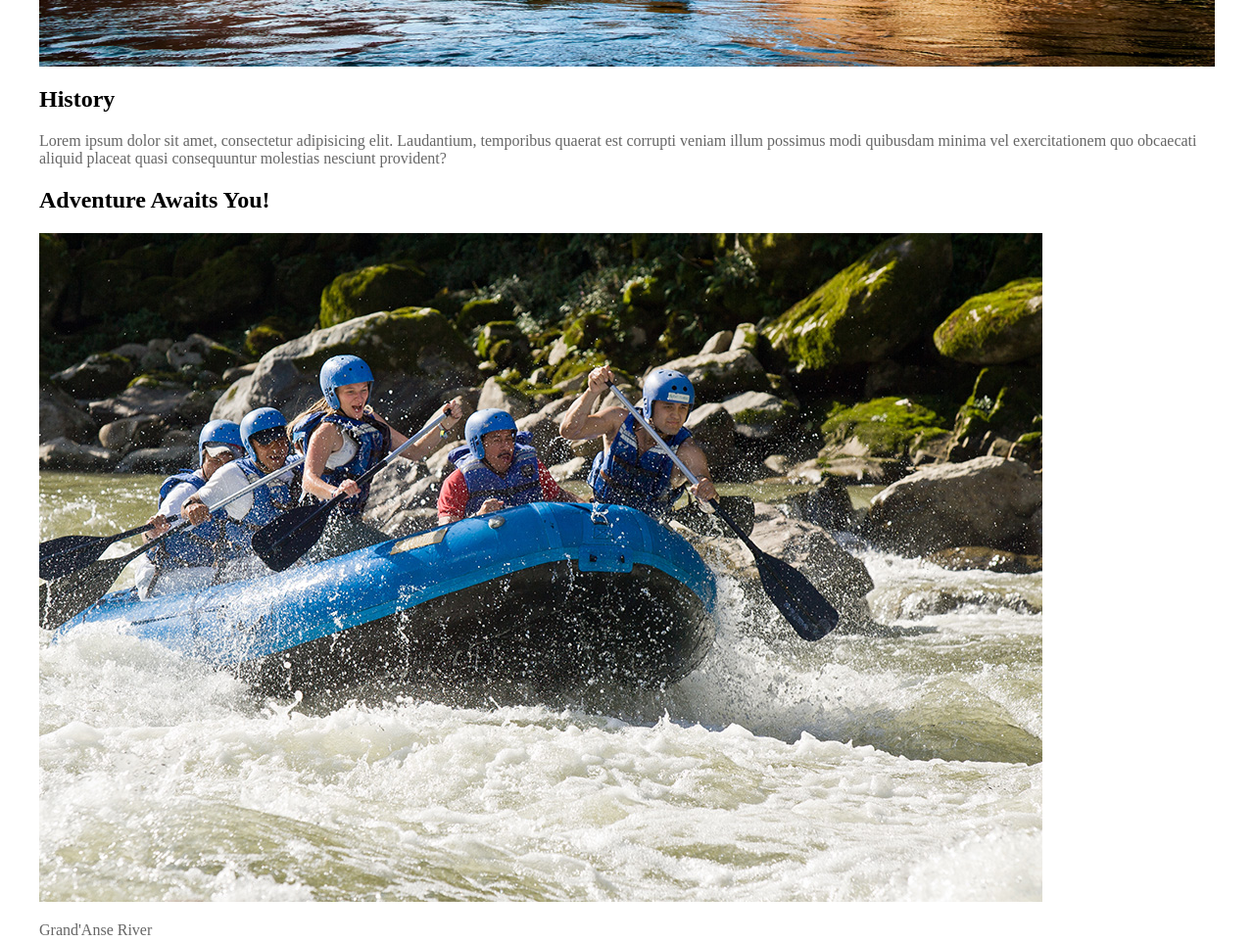
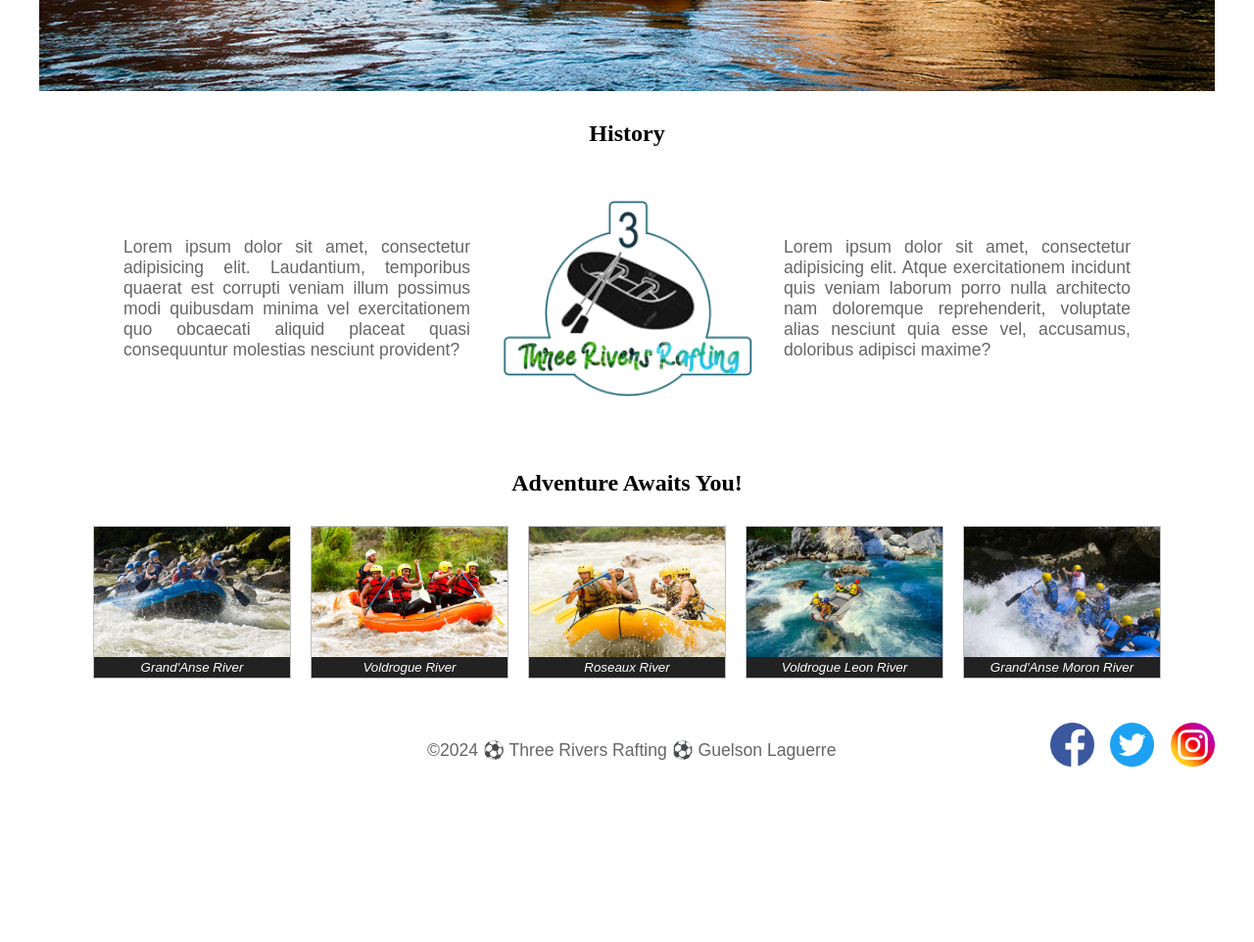
Before and after one commit to lg05byuidaho/wdd130-2, a plain HTML site: page wwr/about.html in a window 1280 px wide. Shown: the part 840-1802 px from the top of the page at 98% size. After the commit the page ends 1634 px from the top, so only its background shows below. Drawn offline with Linux system fonts and the light colour scheme.

Commit message:
About Us Page Layout Added

```diff
--- a/wwr/about.html
+++ b/wwr/about.html
@@ -3,7 +3,7 @@
     <head>
         <meta charset="UTF-8">
         <meta name="viewport" content="width=device-width, initial-scale=1.0">
-        <title>Rafting Site Plan | Guelson Laguerre</title>
+        <title>Three Rivers Rafting | About Us | Guelson Laguerre</title>
         <meta name="description" content="The rafting site plan includes the site purpose, the target audience, branding information, and a style guide for the course website project.">
         <meta name="author" content="Guelson Laguerre">
         <link rel="stylesheet" href="styles/rafting.css">
@@ -12,7 +12,7 @@
         <header>
             <img src="images/logo.png" alt="Rafting Site Logo">
             <nav>
-                <ul>
+                <ul class="navigate">
                     <li><a href="index.html">Home</a></li>
                     <li><a href="about.html">About Us</a></li>
                     <li><a href="trips.html">Trips</a></li>
@@ -29,34 +29,37 @@
                     <p>Lorem ipsum dolor sit amet, consectetur adipisicing elit. Magni, placeat quis. Quaerat nisi quo officia reiciendis provident aut odit voluptates.</p>
                 </article>
             </div>
-            <section class="history-section">
+            <section class="histosec">
                 <h2>History</h2>
                 <p>Lorem ipsum dolor sit amet, consectetur adipisicing elit. Laudantium, temporibus quaerat est corrupti veniam
                     illum possimus modi quibusdam minima vel exercitationem quo obcaecati aliquid placeat quasi consequuntur
                     molestias nesciunt provident?</p>
+                <img src="images/logo.png" alt="Logo in History Section">
+                <p>Lorem ipsum dolor sit amet, consectetur adipisicing elit. Atque exercitationem incidunt quis veniam laborum porro nulla
+                architecto nam doloremque reprehenderit, voluptate alias nesciunt quia esse vel, accusamus, doloribus adipisci maxime?</p>
             </section>
-            <section class="adventures-section">
+            <section class="advensec">
                 <h2>Adventure Awaits You!</h2>
-                <!-- <figure> -->
+                <figure>
                     <img src="images/rafting1.jpg" alt="Hero of image">
-                    <p>Grand'Anse River</p><!-- <figcaption>Grand'Anse River</figcaption> -->
-                <!-- </figure> -->
-                <!-- <figure> -->
+                    <figcaption>Grand'Anse River</figcaption>
+                </figure>
+                <figure>
                     <img src="images/rafting2.jpg" alt="Hero of image">
-                    <p>Voldrogue River</p><!-- <figcaption>Voldrogue River</figcaption> -->
-                <!-- </figure> -->
-                <!-- <figure> -->
+                    <figcaption>Voldrogue River</figcaption>
+                </figure>
+                <figure>
                     <img src="images/rafting3.jpg" alt="Hero of image">
-                    <p>Roseaux River</p><!-- <figcaption>Roseaux River</figcaption> -->
-                <!-- </figure> -->
-                <!-- <figure> -->
+                    <figcaption>Roseaux River</figcaption>
+                </figure>
+                <figure>
                     <img src="images/rafting4.jpg" alt="Hero of image">
-                    <p>Voldrogue Leon River</p><!-- <figcaption>Voldrogue Leon River</figcaption>  -->
-                <!-- </figure> -->
-                <!-- <figure> -->
+                    <figcaption>Voldrogue Leon River</figcaption>
+                </figure>
+                <figure>
                     <img src="images/rafting5.jpg" alt="Hero of image">
-                    <p>Grand'Anse Moron River</p><!-- <figcaption>Grand'Anse Moron River</figcaption> -->
-                <!-- </figure> -->
+                    <figcaption>Grand'Anse Moron River</figcaption>
+                </figure>
             </section>
         </main>
         <footer>
--- a/wwr/styles/rafting.css
+++ b/wwr/styles/rafting.css
@@ -29,14 +29,16 @@ body {
   margin: 0 auto;
 }
 
+/* Put elements in the div class hero in normal form */
 .hero {
   position: relative;
 }
 
 .hero img {
   display: block;
-  width: 100%;
-  height: 600px;
+  /* width: 100%; */
+  width: 1200px;
+  height: 700px;
 }
 
 .hero h1 {
@@ -48,7 +50,6 @@ body {
   background-color: rgba(0, 0, 0, 0.5);
   color: white;
   padding: 20px;
-  /* margin: center; */
   width: 1160px;
   font-family: Arial, Helvetica, sans-serif;
 }
@@ -79,19 +80,135 @@ body {
   padding: 10px;
 }
 
-/* Others */
-/*
-.client {
-  float: right;
-  width: 70%;
+/* Arrangement of the header part */
+header {
+	margin: 1rem auto;
+	display: grid;
+	grid-template-columns: 1fr 2fr;
+	align-items: center;
+	border-bottom: 1px solid #ccc;
+	max-width: 1200px;
 }
 
-.hero article p img {
-  float: right;
-  clear: both;
-  margin-left: 20px;
-  width: 70%;
-  width: 350px;
-  height: 250px;
+.logo img {
+	margin: 0 0.25rem 0 1rem;
+	width: 64px;
+	height: auto;
 }
-*/
+
+nav {
+	text-align: right;
+  font-family: Arial, Helvetica, sans-serif;
+  font-size: 1.5rem;
+}
+
+.navigate {
+	display: flex;
+	list-style: none;
+}
+
+.navigate li {
+	flex: 1 1 100%;
+}
+
+.navigate a {
+	display: block;
+	color: navy;
+	padding: 20px;
+	text-decoration: none;
+}
+
+.navigate a:hover {
+	color: rgb(232, 117, 16);
+	font-weight: 500;
+	text-decoration: underline;
+}
+
+/* Styling the History Section */
+.histosec {
+  display: flex;
+  align-items: center;
+  justify-content: center;
+  flex-wrap: wrap;
+  /* background-color: #edf4f5; */
+  padding: 10px;
+}
+
+.histosec h2 {
+  text-align: center;
+  width: 100%;
+}
+
+.histosec p {
+  width: 30%;
+  font-size: 1.1rem;
+  font-family: Arial, Helvetica, sans-serif;
+  text-align: justify;
+}
+
+.histosec img {
+  width: 270px;
+  height: 220px;
+  padding: 25px;
+  object-fit: cover;
+}
+
+
+/* Styling the Adventures Section */
+.advensec {
+  display: flex;
+  align-items: center;
+  justify-content: center;
+  flex-wrap: wrap;
+  /* background-color: #edf4f5; */
+  padding: 10px;
+}
+
+.advensec h2 {
+  text-align: center;
+  width: 100%;
+}
+
+.advensec figure {
+  border: thin #c0c0c0 solid;
+  display: flex;
+  flex-flow: column;
+  /* padding: 5px; */
+  max-width: 200px;
+  margin: 10px;
+}
+
+.advensec img {
+  justify-content: center;
+  max-width: 200px;
+  max-height: 150px;
+}
+
+.advensec figcaption {
+  background-color: #222;
+  color: #fff;
+  font: italic smaller sans-serif;
+  padding: 3px;
+  text-align: center;
+}
+
+
+/* Styling the Footer */
+footer {
+  display: grid;
+  grid-template-columns: 3fr 1fr;
+  padding-left: 33%;
+  padding-top: 25px;
+}
+
+footer p {
+  font-size: 1.1rem;
+  font-family: Arial, Helvetica, sans-serif;
+}
+
+footer nav img {
+  width: 45px;
+  height: 45px;
+  margin-left: 10px;
+
+}
```
